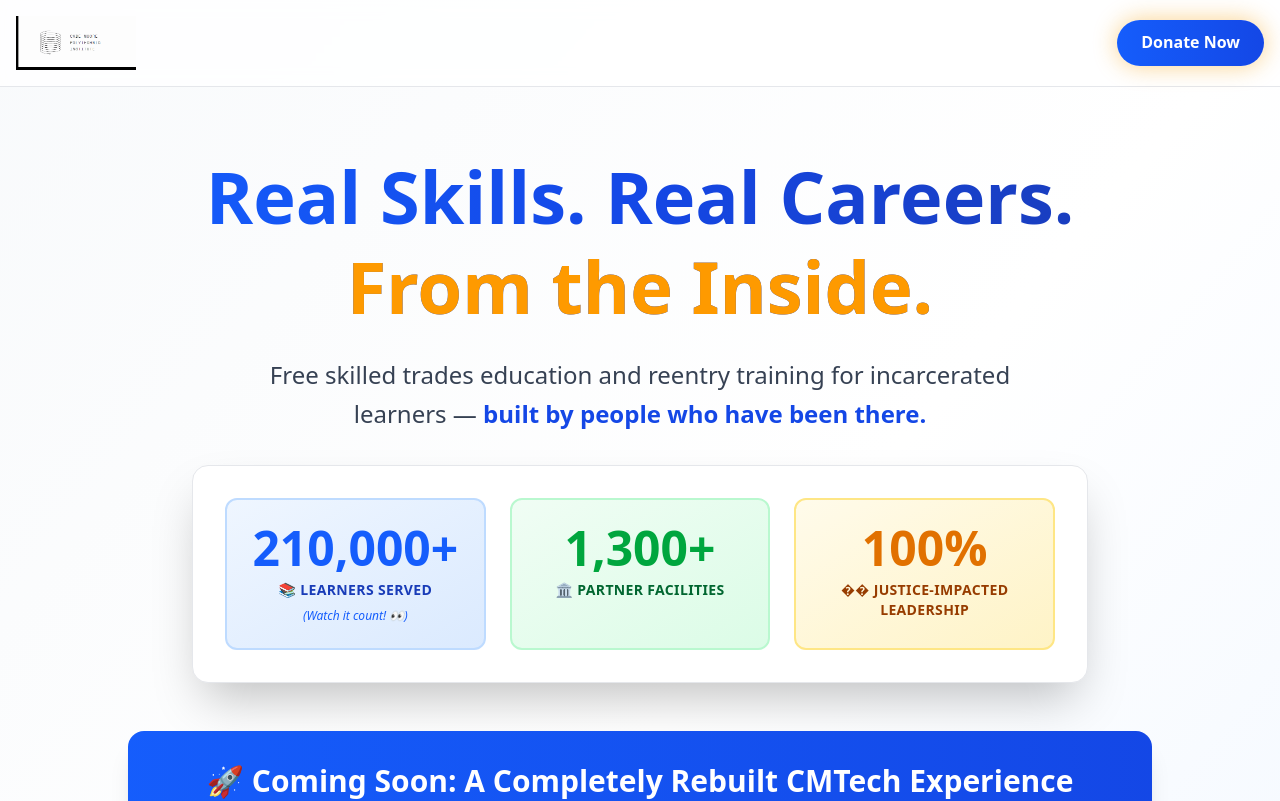
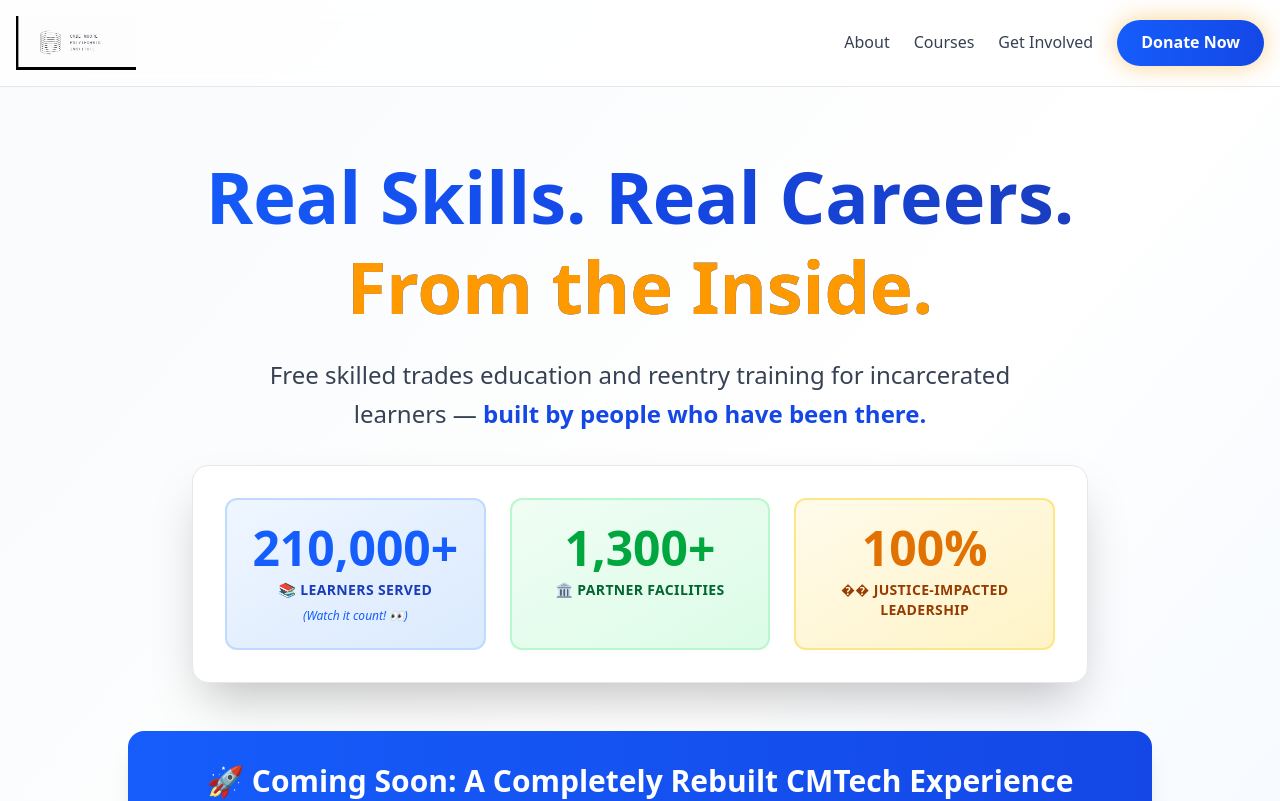
Before and after one commit to pnwmakes/cmtech-website, a Next.js app: page / in a window 1280 px wide. Shown: the top 801 px of the page. Built offline with nearby package versions, Linux system fonts and the light colour scheme.

Commit message:
Add navigation menu to homepage
- Add header navigation with About, Courses, Get Involved links
- Convert CTA buttons to working links
- Import Link component from Next.js
- Consistent navigation across all pages

```diff
--- a/app/page.tsx
+++ b/app/page.tsx
@@ -1,6 +1,7 @@
 'use client';
 
 import Image from 'next/image';
+import Link from 'next/link';
 import { useState, useEffect } from 'react';
 
 export default function Home() {
@@ -34,7 +35,7 @@ export default function Home() {
       {/* Header */}
       <header className="border-b border-gray-200 bg-white/80 backdrop-blur-sm sticky top-0 z-50">
         <nav className="container mx-auto px-4 py-4 flex items-center justify-between">
-          <div className="flex items-center gap-3">
+          <Link href="/" className="flex items-center gap-3">
             <Image
               src="/logo.png"
               alt="CMTech Logo"
@@ -43,10 +44,21 @@ export default function Home() {
               priority
               className="h-auto"
             />
+          </Link>
+          <div className="flex items-center gap-6">
+            <Link href="/about" className="text-gray-700 hover:text-blue-700 transition-colors font-medium">
+              About
+            </Link>
+            <Link href="/courses" className="text-gray-700 hover:text-blue-700 transition-colors font-medium">
+              Courses
+            </Link>
+            <Link href="/give" className="text-gray-700 hover:text-blue-700 transition-colors font-medium">
+              Get Involved
+            </Link>
+            <Link href="/give/donate" className="bg-gradient-to-r from-blue-600 to-blue-700 text-white px-6 py-2.5 rounded-full font-semibold hover:shadow-lg hover:scale-105 transition-all duration-300 animate-pulse-glow">
+              Donate Now
+            </Link>
           </div>
-          <button className="bg-gradient-to-r from-blue-600 to-blue-700 text-white px-6 py-2.5 rounded-full font-semibold hover:shadow-lg hover:scale-105 transition-all duration-300 animate-pulse-glow">
-            Donate Now
-          </button>
         </nav>
       </header>
 
@@ -115,18 +127,18 @@ export default function Home() {
 
           {/* Call to Action Buttons */}
           <div className="flex flex-col sm:flex-row gap-4 justify-center items-center">
-            <button className="bg-gradient-to-r from-blue-600 to-blue-700 text-white px-8 py-4 rounded-full text-lg font-semibold hover:shadow-2xl hover:scale-110 transition-all duration-300 flex items-center gap-2">
+            <Link href="/courses" className="bg-gradient-to-r from-blue-600 to-blue-700 text-white px-8 py-4 rounded-full text-lg font-semibold hover:shadow-2xl hover:scale-110 transition-all duration-300 flex items-center gap-2">
               <span>🎓</span>
               Explore Courses
-            </button>
-            <button className="bg-white text-blue-700 border-2 border-blue-700 px-8 py-4 rounded-full text-lg font-semibold hover:bg-blue-50 hover:shadow-lg hover:scale-110 transition-all duration-300 flex items-center gap-2">
+            </Link>
+            <Link href="/about" className="bg-white text-blue-700 border-2 border-blue-700 px-8 py-4 rounded-full text-lg font-semibold hover:bg-blue-50 hover:shadow-lg hover:scale-110 transition-all duration-300 flex items-center gap-2">
               <span>🤝</span>
               Become a Partner
-            </button>
-            <button className="bg-gradient-to-r from-amber-500 to-amber-600 text-white px-8 py-4 rounded-full text-lg font-semibold hover:shadow-2xl hover:scale-110 transition-all duration-300 flex items-center gap-2">
+            </Link>
+            <Link href="/give/donate" className="bg-gradient-to-r from-amber-500 to-amber-600 text-white px-8 py-4 rounded-full text-lg font-semibold hover:shadow-2xl hover:scale-110 transition-all duration-300 flex items-center gap-2">
               <span>💝</span>
               Support Our Mission
-            </button>
+            </Link>
           </div>
 
           {/* Cheeky Easter Egg Message */}
```
